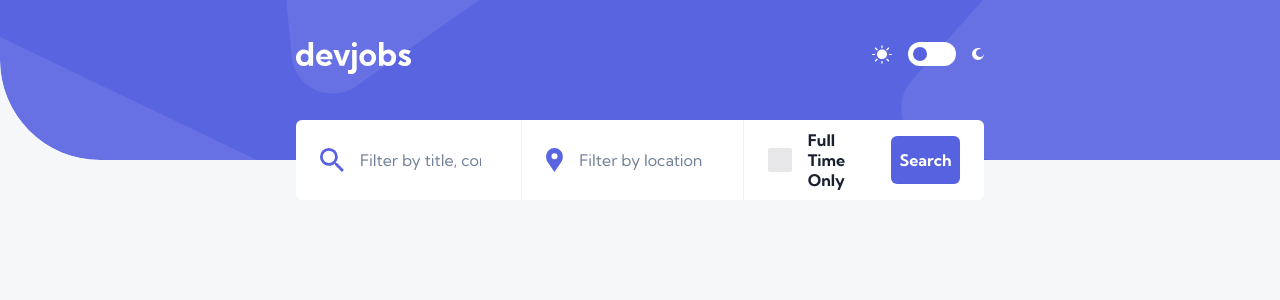
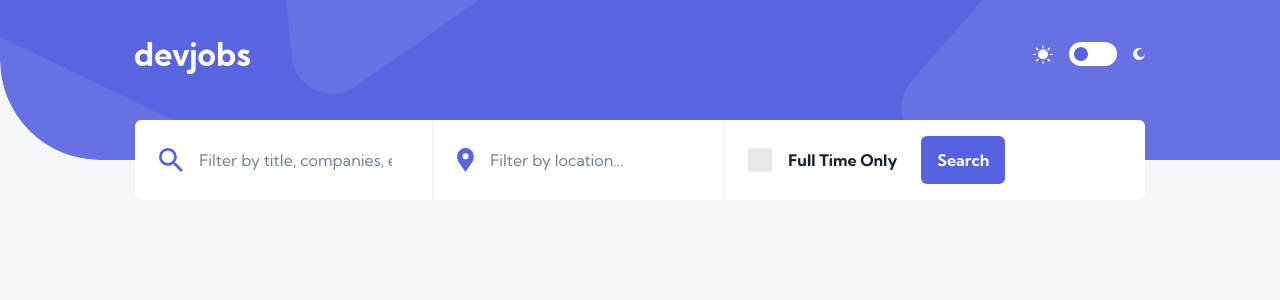
Before and after one commit to nadlgit/fmchallenge-devjobs, a React (Vite) app: page /#/ in a window 1280 px wide. Shown: the top 300 px of the page. Built offline with nearby package versions, Linux system fonts and the light colour scheme.

Commit message:
refactor: layout width

```diff
--- a/src/ui/components/filter/filter-mobile.tsx
+++ b/src/ui/components/filter/filter-mobile.tsx
@@ -29,7 +29,7 @@ export const FilterMobile = ({ onFilter }: FilterMobileProps) => {
   };
 
   return (
-    <Box position="absolute" top={0} transform="translateY(-50%)">
+    <Box position="absolute" top={0} transform="translateY(-50%)" w="full">
       <Title
         mobile={{ showOtherFilters: () => setIsModalOpen(true), submit: handleSubmit }}
         h="5rem"
--- a/src/ui/components/filter/filter.tsx
+++ b/src/ui/components/filter/filter.tsx
@@ -1,5 +1,5 @@
 import { useRef } from 'react';
-import { Button, Divider, HStack, StackDivider } from '@chakra-ui/react';
+import { Button, Divider, Flex, StackDivider } from '@chakra-ui/react';
 import { type FilterAction } from './filter-action';
 import { FullTime } from './fulltime';
 import { Location } from './location';
@@ -23,13 +23,14 @@ export const Filter = ({ onFilter, titleLarge, fullTimeLarge }: FilterProps) =>
   };
 
   return (
-    <HStack
+    <Flex
+      align="center"
       position="absolute"
       top={0}
       transform="translateY(-50%)"
       h="5rem"
+      w="full"
       px="1.5rem"
-      gap={0}
       bgColor="bg.base"
       borderRadius="6px"
     >
@@ -42,7 +43,7 @@ export const Filter = ({ onFilter, titleLarge, fullTimeLarge }: FilterProps) =>
       <Button onClick={handleSubmit} variant="button1" h="3rem">
         Search
       </Button>
-    </HStack>
+    </Flex>
   );
 };
 
--- a/src/ui/components/layout/layout.tsx
+++ b/src/ui/components/layout/layout.tsx
@@ -16,26 +16,24 @@ export const Layout = () => {
     base: { height: '8.4375rem', spaceTop: '2rem' },
     tablet: { height: '10rem', spaceTop: '2.625rem' },
   });
+  const spaceInline = useBreakpointValue({
+    base: 'max(1.5rem, calc(4.07vw + 0.546rem))',
+    tablet: 'max(2.5rem, calc(18.6vw - 6.43rem))',
+  });
 
   return (
     <Box h="full" pos="relative">
       <Box
         pos="absolute"
+        h={headerSizes?.height}
         w="full"
-        h={headerSizes?.height}
         backgroundImage={bgImage}
         backgroundRepeat="no-repeat"
         backgroundSize="cover"
         borderBottomLeftRadius={{ md: '100px' }}
         zIndex={-1}
       />
-      <Grid
-        templateRows={`${headerSizes?.height} 1fr`}
-        h="full"
-        minW={{ base: '18.75rem', tablet: '43rem' }}
-        w="max"
-        mx="auto"
-      >
+      <Grid templateRows={`${headerSizes?.height} 1fr`} h="full" px={spaceInline}>
         <Flex as="header" justify="space-between" align="start" pt={headerSizes?.spaceTop}>
           <ChakraLink as={RouterLink} href="/" title="Home page">
             <Logo />
```
